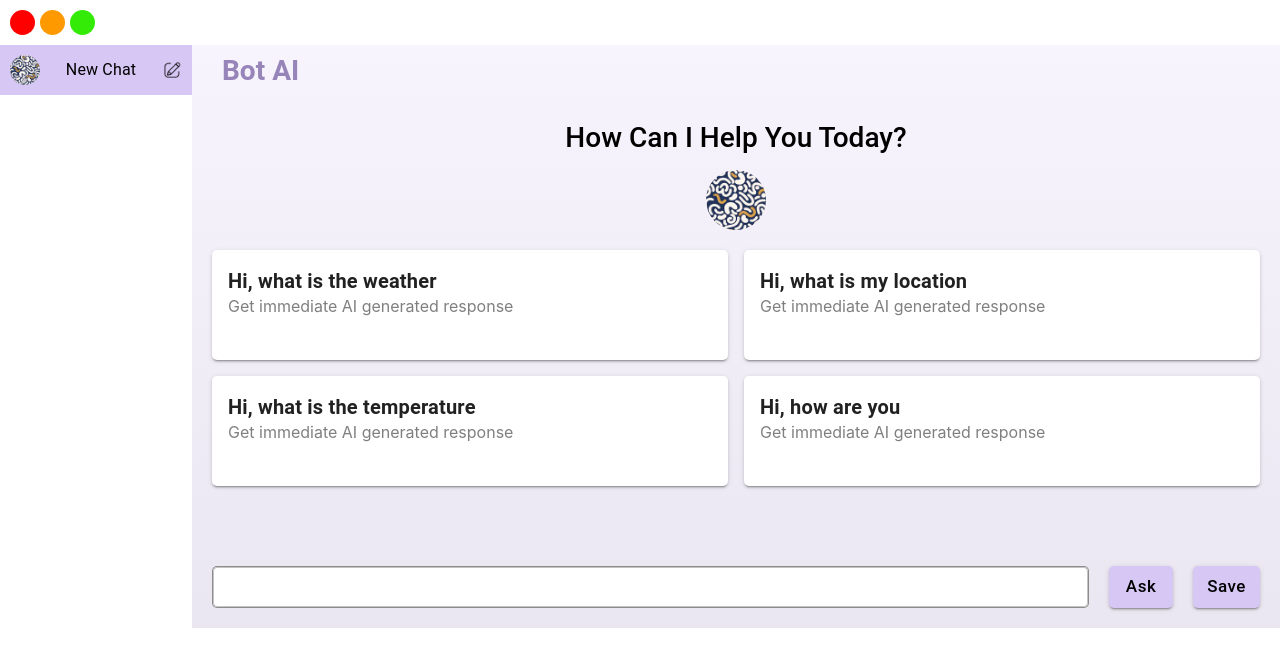
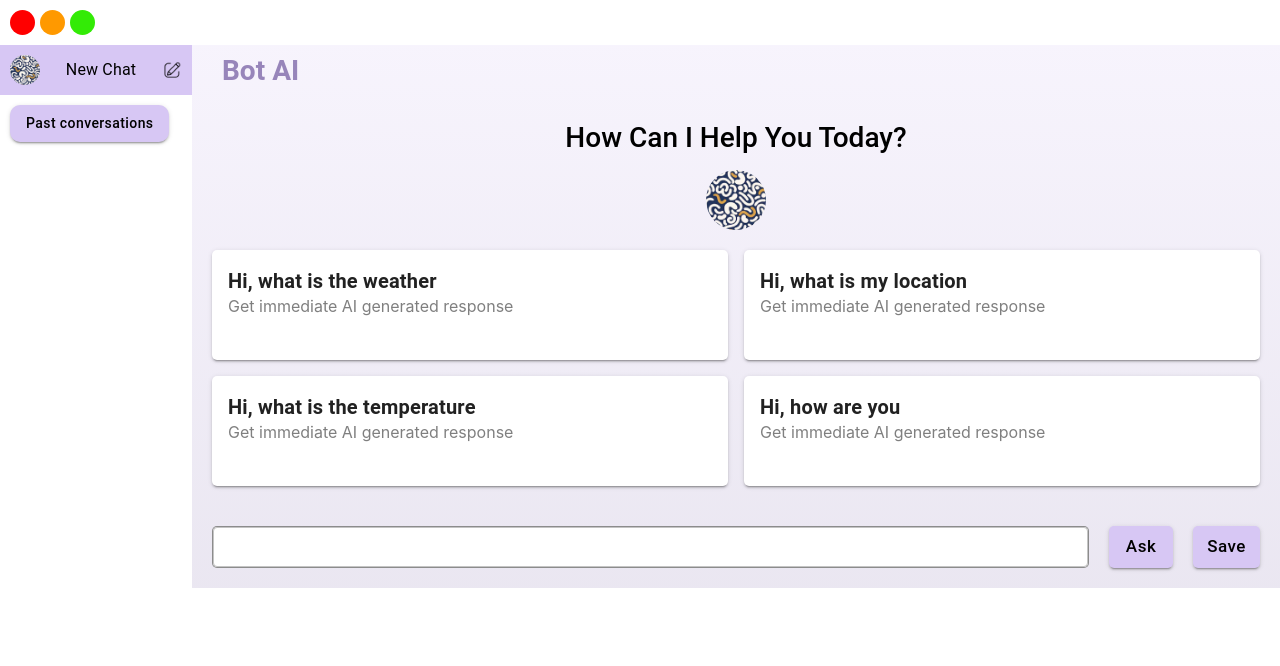
Before and after one commit to prachi397/BotAi-Application, a React (Create React App) app: page / in a window 1280 px wide. Shown: the top 666 px of the page. Built offline with nearby package versions, Linux system fonts and the light colour scheme.

Commit message:
past conversation button

```diff
--- a/src/App.js
+++ b/src/App.js
@@ -1,16 +1,11 @@
-import { Box } from '@mui/material';
 import HomePage from './components/homePage/HomePage';
 import TopBar from './components/topBar/TopBar';
-import SideBar from './components/sideBar/SideBar';
 
 function App() {
   return (
     <div className="App">
       <TopBar/>
-      <Box sx={{display:"flex"}}>
-        <SideBar/>
         <HomePage/>
-      </Box>
     </div>
   );
 }
--- a/src/components/homePage/HomePage.js
+++ b/src/components/homePage/HomePage.js
@@ -4,12 +4,14 @@ import chatBotLogo from "../../assets/chatBotLogo.png";
 import CardComponent from "../cardComponent/CardComponent";
 import SearchComponent from "../searchComponent/SearchComponent";
 import sampleData from "../sampleData/sampleData.json";
+import SideBar from "../sideBar/SideBar";
 
 const HomePage = () => {
   const [question, setQuestion] = useState("");
   const [answer, setAnswer] = useState();
   const [askBtnClicked, setAskBtnClick] = useState(false);
   const [chatList, setChatList] = useState([]);
+  const [addNewChatClicked, setAddNewChatClicked] = useState(false);
 
   //chatlist having like and dislike flag
   const [updatedChatList, setUpdatedChatList] = useState([]);
@@ -26,7 +28,6 @@ const HomePage = () => {
       );
     }
   }, [chatList]);
-
 
   function handleUserTyping(e) {
     setQuestion(e.target.value);
@@ -70,7 +71,7 @@ const HomePage = () => {
       );
 
       // Set the answer based on the best match if it has a score greater than 0
-      let response
+      let response;
       if (bestMatch.score > 0) {
         response = bestMatch.response;
       } else {
@@ -80,9 +81,9 @@ const HomePage = () => {
 
       const askedTime = getCurrentTime();
       //update the chat list
-      setChatList((prevChat)=>[
+      setChatList((prevChat) => [
         ...prevChat,
-        {question:question, answer:response, time: askedTime}
+        { question: question, answer: response, time: askedTime },
       ]);
       setAnswer(response);
       setQuestion("");
@@ -92,11 +93,21 @@ const HomePage = () => {
   }
 
   //fucntion to save the chats in local storage
-   function handleChatSave(){
-    localStorage.setItem("Saved Chats",JSON.stringify(updatedChatList));
+  function handleChatSave() {
+    localStorage.setItem("Saved Chats", JSON.stringify(updatedChatList));
+  }
+
+  //function to start new chat when click on pencil icon
+  function handleAddNewChat() {
+    setAddNewChatClicked(true);
+    setAskBtnClick(false);
+    setChatList([]);
+    setUpdatedChatList([]);
   }
 
   return (
+    <Box sx={{ display: "flex" }}>
+      <SideBar handleAddNewChat={handleAddNewChat} />
       <Box
         sx={{
           background:
@@ -171,6 +182,7 @@ const HomePage = () => {
           />
         </Box>
       </Box>
+    </Box>
   );
 };
 export default HomePage;
--- /dev/null
+++ b/src/components/pastConversations/PastConversations.js
@@ -0,0 +1,9 @@
+import { Box, Button } from "@mui/material";
+import React from "react";
+
+const PastConversation = () =>{
+    return(
+        <Box></Box>
+    )
+}
+export default PastConversation;
--- a/src/components/searchComponent/UserChat.js
+++ b/src/components/searchComponent/UserChat.js
@@ -11,8 +11,7 @@ import userProfile from "../../assets/userProfile.png";
 import ThumbUpIcon from "@mui/icons-material/ThumbUp";
 import ThumbDownIcon from "@mui/icons-material/ThumbDown";
 
-const UserChat = ({updatedChatList,setUpdatedChatList }) => {
-
+const UserChat = ({ updatedChatList, setUpdatedChatList }) => {
   const handleLike = (index) => {
     setUpdatedChatList((prevChatList) =>
       prevChatList.map((chat, idx) =>
@@ -34,6 +33,9 @@ const UserChat = ({updatedChatList,setUpdatedChatList }) => {
   };
 
   return (
+    <>
+      {updatedChatList?.length > 0
+        ? updatedChatList?.map((ele, idx) => (
             <Box
               sx={{
                 padding: "20px",
@@ -42,9 +44,9 @@ const UserChat = ({updatedChatList,setUpdatedChatList }) => {
                 gap: "20px",
               }}
             >
-      {updatedChatList?.length>0
-        ? (updatedChatList?.map((ele, idx) => (
-            <Box sx={{ display: "flex", flexDirection: "column", gap: "20px" }}>
+              <Box
+                sx={{ display: "flex", flexDirection: "column", gap: "20px" }}
+              >
                 {/* card1 to display question */}
                 <Card
                   key={idx}
@@ -155,9 +157,10 @@ const UserChat = ({updatedChatList,setUpdatedChatList }) => {
                   </CardContent>
                 </Card>{" "}
               </Box>
-          )))
+            </Box>
+          ))
         : ""}
-    </Box>
+    </>
   );
 };
 export default UserChat;
--- a/src/components/sideBar/SideBar.js
+++ b/src/components/sideBar/SideBar.js
@@ -1,10 +1,11 @@
 import React, { useState } from "react";
-import { Box, Typography, Drawer, IconButton, useMediaQuery } from "@mui/material";
+import { Box, Typography, Drawer, IconButton, useMediaQuery, Button } from "@mui/material";
 import MenuIcon from "@mui/icons-material/Menu"; // Breadcrumb menu icon
 import chatBotLogo from "../../assets/chatBotLogo.png";
 import editImage from "../../assets/editImage.png";
+import PastConversation from "../pastConversations/PastConversations";
 
-const SideBar = () => {
+const SideBar = (props) => {
   const [isDrawerOpen, setDrawerOpen] = useState(false);
   const isMobile = useMediaQuery("(max-width:600px)");
 
@@ -25,6 +26,7 @@ const SideBar = () => {
         />
         <Typography>New Chat</Typography>
         <img
+          onClick={props?.handleAddNewChat}
           src={editImage}
           style={{ cursor: "pointer" }}
           alt="edit icon"
@@ -34,9 +36,9 @@ const SideBar = () => {
       </Box>
 
       {/* all the previous conversations here */}
-      <Box>
-        {/* Add your conversation list here */}
-      </Box>
+      <Box sx={{background:"#fff", padding:"10px"}}>
+            <Button variant="contained" sx={{background:"#D7C7F4", color:"black", textTransform:"none", borderRadius:"10px"}}>Past conversations</Button>
+        </Box>
     </Box>
   );
 
```
Lines whose indentation alone changed are shown as unchanged.
